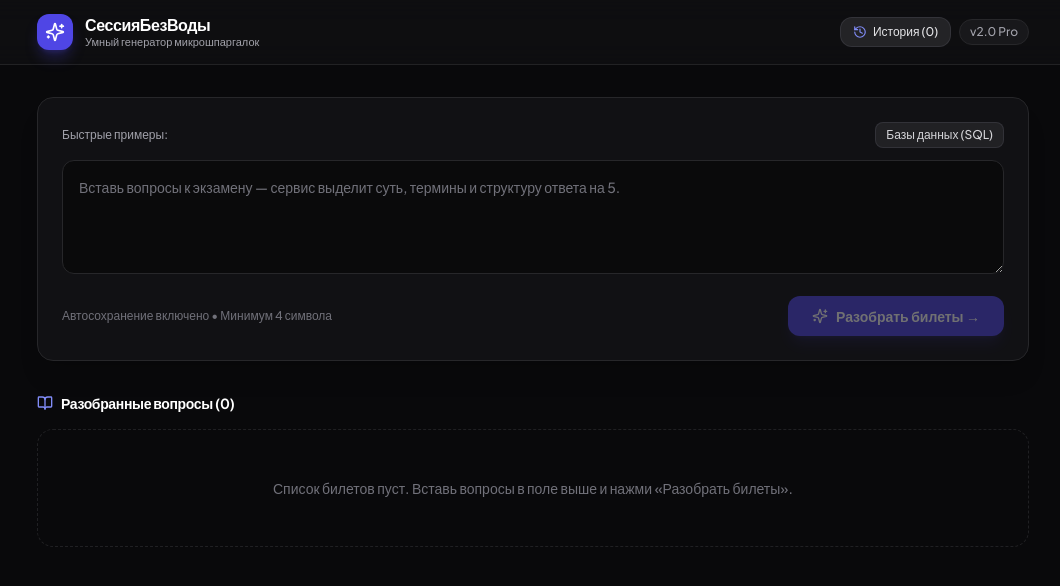
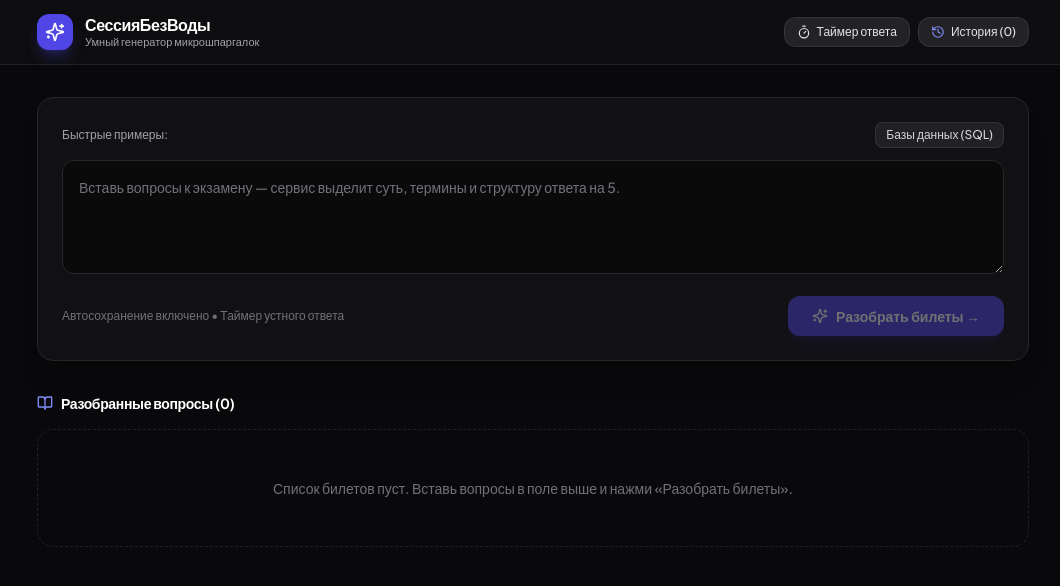
Before and after one commit to melnikovdima057-ux/sessiyabezvody, a Next.js app: page / in a window 1280 px wide. Shown: the top 586 px of the page, without its empty margins (107-1167 px from the left). Built offline with nearby package versions, Linux system fonts and the light colour scheme.

Commit message:
Update page.tsx

```diff
--- a/app/page.tsx
+++ b/app/page.tsx
@@ -1,6 +1,6 @@
 "use client";
 
-import React, { useState, useEffect, useMemo } from "react";
+import React, { useState, useEffect, useMemo, useRef } from "react";
 import {
   Sparkles,
   BookOpen,
@@ -21,6 +21,10 @@ import {
   ChevronRight,
   Eye,
   X,
+  Timer,
+  Play,
+  Pause,
+  Volume2,
 } from "lucide-react";
 
 interface KeyTerm {
@@ -70,7 +74,6 @@ export default function Home() {
   const [learnedIds, setLearnedIds] = useState<Record<string, boolean>>({});
   const [copiedId, setCopiedId] = useState<string | null>(null);
 
-  // Новые состояния: поиск, режим карточек, история
   const [searchQuery, setSearchQuery] = useState("");
   const [viewMode, setViewMode] = useState<"list" | "flashcards">("list");
   const [currentCardIndex, setCurrentCardIndex] = useState(0);
@@ -79,11 +82,70 @@ export default function Home() {
   const [showHistory, setShowHistory] = useState(false);
   const [isHydrated, setIsHydrated] = useState(false);
 
+  // Состояние экзаменационного таймера
+  const [timerInitialSeconds, setTimerInitialSeconds] = useState(120); // По умолчанию 2 мин
+  const [timeLeft, setTimeLeft] = useState(120);
+  const [isTimerRunning, setIsTimerRunning] = useState(false);
+  const [showTimerWidget, setShowTimerWidget] = useState(false);
+  const timerIntervalRef = useRef<NodeJS.Timeout | null>(null);
+
   const sampleQuestions = `1. Реляционные базы данных и нормализация (1NF, 2NF, 3NF).
 2. Транзакции и принципы ACID: уровни изоляции.
 3. Индексы в СУБД: B-Tree vs Hash-индексы.`;
 
-  // 1. Загрузка сохраненных данных из localStorage при старте
+  // Звуковой сигнал завершения через AudioContext браузера (без внешних файлов)
+  const playBeep = () => {
+    try {
+      const audioCtx = new (window.AudioContext || (window as unknown as { webkitAudioContext: typeof AudioContext }).webkitAudioContext)();
+      const osc = audioCtx.createOscillator();
+      const gain = audioCtx.createGain();
+      osc.type = "sine";
+      osc.frequency.setValueAtTime(587.33, audioCtx.currentTime); // Ре (D5)
+      gain.gain.setValueAtTime(0.15, audioCtx.currentTime);
+      gain.gain.exponentialRampToValueAtTime(0.001, audioCtx.currentTime + 0.8);
+      osc.connect(gain);
+      gain.connect(audioCtx.destination);
+      osc.start();
+      osc.stop(audioCtx.currentTime + 0.8);
+    } catch {
+      // Игнорируем в браузерах с блокировкой автозвука
+    }
+  };
+
+  // Логика тиканья таймера
+  useEffect(() => {
+    if (isTimerRunning) {
+      timerIntervalRef.current = setInterval(() => {
+        setTimeLeft((prev) => {
+          if (prev <= 1) {
+            clearInterval(timerIntervalRef.current!);
+            setIsTimerRunning(false);
+            playBeep();
+            return 0;
+          }
+          return prev - 1;
+        });
+      }, 1000);
+    } else if (timerIntervalRef.current) {
+      clearInterval(timerIntervalRef.current);
+    }
+    return () => {
+      if (timerIntervalRef.current) clearInterval(timerIntervalRef.current);
+    };
+  }, [isTimerRunning]);
+
+  const setTimerDuration = (seconds: number) => {
+    setIsTimerRunning(false);
+    setTimerInitialSeconds(seconds);
+    setTimeLeft(seconds);
+  };
+
+  const resetTimer = () => {
+    setIsTimerRunning(false);
+    setTimeLeft(timerInitialSeconds);
+  };
+
+  // Загрузка из localStorage
   useEffect(() => {
     try {
       const savedInput = localStorage.getItem(STORAGE_KEYS.CURRENT_INPUT);
@@ -108,7 +170,7 @@ export default function Home() {
     }
   }, []);
 
-  // 2. Автосохранение текущих данных при каждом изменении
+  // Автосохранение
   useEffect(() => {
     if (!isHydrated) return;
     try {
@@ -148,7 +210,6 @@ export default function Home() {
       });
       setOpenCards(initialOpenState);
 
-      // Сохраняем разбор в историю (до 10 последних сессий)
       if (data.length > 0) {
         const firstQuestion = data[0].question;
         const sessionTitle =
@@ -240,7 +301,6 @@ export default function Home() {
     window.print();
   };
 
-  // Живая фильтрация билетов по поисковому запросу
   const filteredAnswers = useMemo(() => {
     const q = searchQuery.trim().toLowerCase();
     if (!q) return answers;
@@ -258,7 +318,6 @@ export default function Home() {
     });
   }, [answers, searchQuery]);
 
-  // Статистика прогресса
   const learnedCount = useMemo(() => {
     return answers.filter((a) => learnedIds[a.id]).length;
   }, [answers, learnedIds]);
@@ -271,6 +330,13 @@ export default function Home() {
     filteredAnswers.every((item) => openCards[item.id]);
 
   const activeFlashcard = filteredAnswers[currentCardIndex] || null;
+
+  // Форматирование времени секундомера (MM:SS)
+  const formatTime = (secs: number) => {
+    const m = Math.floor(secs / 60);
+    const s = secs % 60;
+    return `${m}:${s < 10 ? "0" : ""}${s}`;
+  };
 
   return (
     <div className="min-h-screen bg-zinc-950 text-zinc-100 font-medium selection:bg-indigo-500/30 selection:text-indigo-200">
@@ -292,6 +358,22 @@ export default function Home() {
           </div>
 
           <div className="flex items-center gap-2">
+            {/* Кнопка таймера в шапке */}
+            <button
+              type="button"
+              onClick={() => setShowTimerWidget(!showTimerWidget)}
+              className={`flex items-center gap-1.5 text-xs px-3 py-1.5 rounded-xl border transition-colors cursor-pointer ${
+                showTimerWidget || isTimerRunning
+                  ? "bg-indigo-600/20 border-indigo-500/60 text-indigo-300"
+                  : "bg-zinc-800/90 hover:bg-zinc-700/80 border-zinc-700/60 text-zinc-200"
+              }`}
+            >
+              <Timer className="w-3.5 h-3.5" />
+              <span>
+                {isTimerRunning ? formatTime(timeLeft) : "Таймер ответа"}
+              </span>
+            </button>
+
             <button
               type="button"
               onClick={() => setShowHistory(!showHistory)}
@@ -300,15 +382,105 @@ export default function Home() {
               <History className="w-3.5 h-3.5 text-indigo-400" />
               <span>История ({history.length})</span>
             </button>
-
-            <span className="hidden sm:inline-block text-xs px-2.5 py-1 rounded-full bg-zinc-900 border border-zinc-800 text-zinc-400">
-              v2.0 Pro
-            </span>
           </div>
         </div>
       </header>
 
       <main className="max-w-5xl mx-auto px-4 py-6 md:py-8">
+        {/* ПАНЕЛЬ ТАЙМЕРА ОТВЕТА */}
+        {showTimerWidget && (
+          <div className="no-print mb-6 rounded-2xl border border-indigo-500/40 bg-zinc-900/95 p-4 md:p-5 shadow-2xl backdrop-blur-md">
+            <div className="flex items-center justify-between mb-3">
+              <div className="flex items-center gap-2">
+                <Timer className="w-4 h-4 text-indigo-400" />
+                <h3 className="text-xs font-bold uppercase tracking-wider text-zinc-200">
+                  Таймер устного ответа перед преподавателем
+                </h3>
+              </div>
+              <button
+                type="button"
+                onClick={() => setShowTimerWidget(false)}
+                className="p-1 text-zinc-400 hover:text-white"
+              >
+                <X className="w-4 h-4" />
+              </button>
+            </div>
+
+            <div className="flex flex-col sm:flex-row items-center justify-between gap-4 bg-zinc-950/70 p-4 rounded-xl border border-zinc-800">
+              <div className="flex items-baseline gap-3">
+                <span
+                  className={`text-4xl font-extrabold font-mono tracking-tight ${
+                    timeLeft === 0
+                      ? "text-rose-500 animate-pulse"
+                      : timeLeft <= 15
+                      ? "text-amber-400"
+                      : "text-white"
+                  }`}
+                >
+                  {formatTime(timeLeft)}
+                </span>
+                <span className="text-xs text-zinc-500">
+                  {timeLeft === 0
+                    ? "Время вышло!"
+                    : isTimerRunning
+                    ? "Идет ответ..."
+                    : "Пауза"}
+                </span>
+              </div>
+
+              {/* Выбор времени */}
+              <div className="flex items-center gap-1.5">
+                {[60, 120, 180].map((sec) => (
+                  <button
+                    key={sec}
+                    type="button"
+                    onClick={() => setTimerDuration(sec)}
+                    className={`px-2.5 py-1 text-xs rounded-lg border transition-colors cursor-pointer ${
+                      timerInitialSeconds === sec && timeLeft !== 0
+                        ? "bg-indigo-600 border-indigo-500 text-white font-bold"
+                        : "bg-zinc-900 border-zinc-800 text-zinc-400 hover:text-white"
+                    }`}
+                  >
+                    {sec / 60} мин
+                  </button>
+                ))}
+              </div>
+
+              {/* Кнопки управления таймером */}
+              <div className="flex items-center gap-2">
+                <button
+                  type="button"
+                  onClick={() => setIsTimerRunning(!isTimerRunning)}
+                  className={`flex items-center gap-1.5 px-4 py-2 rounded-xl text-xs font-bold transition-colors cursor-pointer ${
+                    isTimerRunning
+                      ? "bg-amber-500 hover:bg-amber-400 text-zinc-950"
+                      : "bg-indigo-600 hover:bg-indigo-500 text-white shadow-lg shadow-indigo-600/30"
+                  }`}
+                >
+                  {isTimerRunning ? (
+                    <>
+                      <Pause className="w-3.5 h-3.5" /> Пауза
+                    </>
+                  ) : (
+                    <>
+                      <Play className="w-3.5 h-3.5" /> Старт
+                    </>
+                  )}
+                </button>
+
+                <button
+                  type="button"
+                  onClick={resetTimer}
+                  title="Сбросить время"
+                  className="p-2 rounded-xl bg-zinc-900 hover:bg-zinc-800 border border-zinc-800 text-zinc-400 hover:text-white transition-colors cursor-pointer"
+                >
+                  <RotateCcw className="w-3.5 h-3.5" />
+                </button>
+              </div>
+            </div>
+          </div>
+        )}
+
         {/* Выпадающая панель истории разборов */}
         {showHistory && (
           <div className="no-print mb-6 rounded-2xl border border-indigo-500/30 bg-zinc-900/90 p-4 shadow-2xl backdrop-blur-md">
@@ -411,7 +583,7 @@ export default function Home() {
             <div className="mt-4 flex flex-col sm:flex-row items-stretch sm:items-center justify-between gap-3">
               <span className="text-xs text-zinc-500">
                 {inputText.trim().length === 0
-                  ? "Автосохранение включено • Минимум 4 символа"
+                  ? "Автосохранение включено • Таймер устного ответа"
                   : `Символов: ${inputText.trim().length} • Сохранено в памяти`}
               </span>
 
@@ -428,10 +600,9 @@ export default function Home() {
           </div>
         </section>
 
-        {/* Прогресс-бар и панель инструментов */}
+        {/* Прогресс-бар и инструменты */}
         {answers.length > 0 && (
           <section className="no-print mb-6 space-y-4">
-            {/* Полоса прогресса изучения */}
             <div className="rounded-2xl border border-zinc-800/90 bg-zinc-900/40 p-4">
               <div className="flex items-center justify-between text-xs mb-2">
                 <span className="text-zinc-300 font-semibold">
@@ -447,9 +618,7 @@ export default function Home() {
               </div>
             </div>
 
-            {/* Поиск и переключатель режимов */}
             <div className="flex flex-col md:flex-row items-stretch md:items-center justify-between gap-3">
-              {/* Поле быстрого поиска */}
               <div className="relative flex-1">
                 <Search className="w-4 h-4 text-zinc-500 absolute left-3.5 top-1/2 -translate-y-1/2" />
                 <input
@@ -473,7 +642,6 @@ export default function Home() {
                 )}
               </div>
 
-              {/* Переключатель: Список vs Карточки */}
               <div className="flex items-center gap-2 self-end md:self-auto">
                 <div className="inline-flex rounded-xl bg-zinc-900 p-1 border border-zinc-800">
                   <button
@@ -509,7 +677,7 @@ export default function Home() {
           </section>
         )}
 
-        {/* Основная секция вывода */}
+        {/* Вывод ответов */}
         <section>
           <div className="flex items-center justify-between mb-4">
             <div className="flex items-center gap-2">
@@ -554,7 +722,7 @@ export default function Home() {
             </div>
           )}
 
-          {/* РЕЖИМ 1: ТРЕНАЖЁР КАРТОЧЕК (FLASHCARDS) */}
+          {/* FLASHCARDS */}
           {viewMode === "flashcards" && activeFlashcard && (
             <div className="no-print my-4">
               <div
@@ -625,7 +793,6 @@ export default function Home() {
                 </div>
               </div>
 
-              {/* Навигация по карточкам */}
               <div className="flex items-center justify-between mt-4">
                 <button
                   type="button"
@@ -662,7 +829,7 @@ export default function Home() {
             </div>
           )}
 
-          {/* РЕЖИМ 2: СПИСОК С ПЛАВНЫМ АККОРДЕОНОМ */}
+          {/* СПИСОК */}
           {viewMode === "list" && (
             <div className="space-y-4">
               {filteredAnswers.map((item) => {
```
